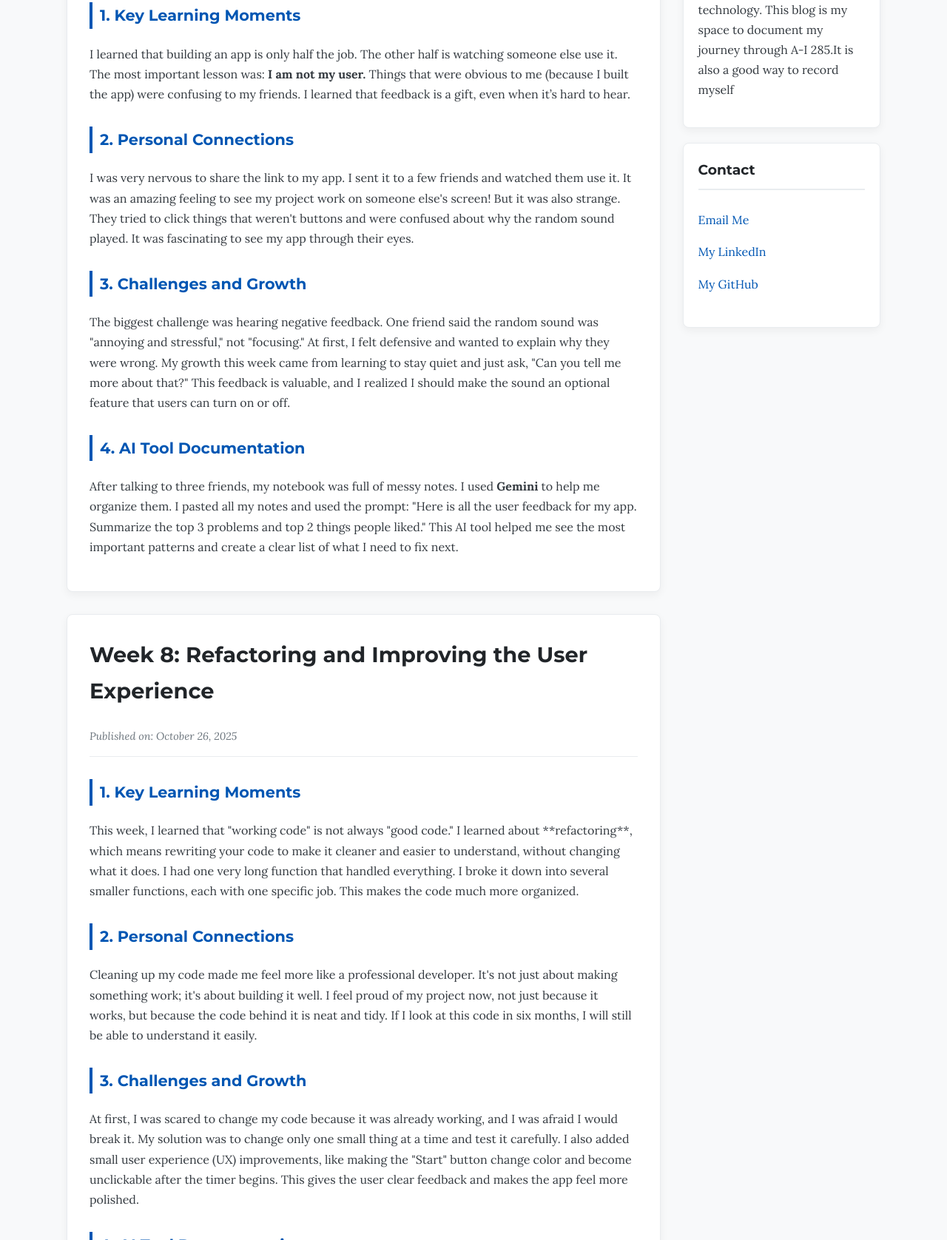
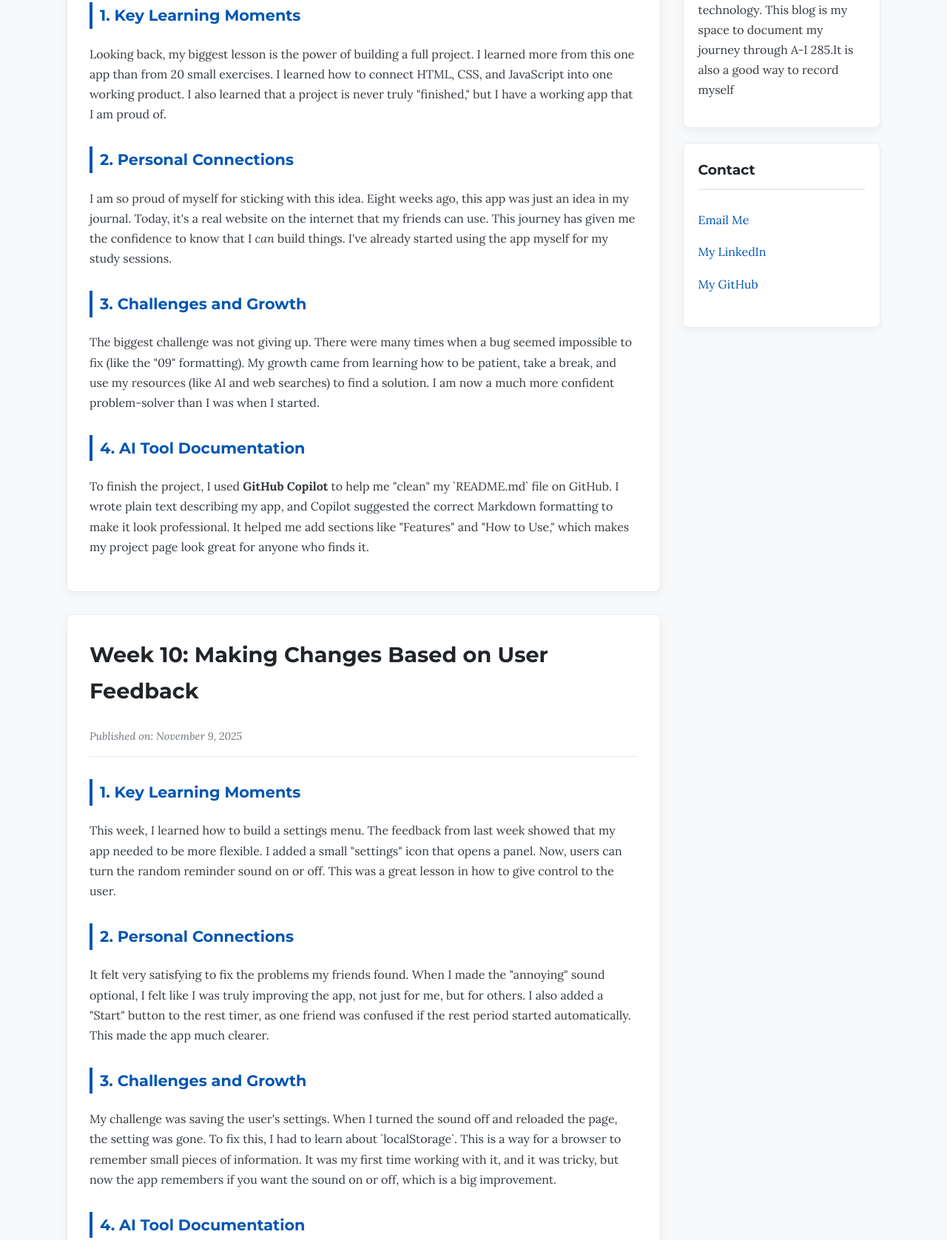
Before and after one commit to Bebop31-lab/my-reflection-blog, a plain HTML site: page index.html in a window 1280 px wide. Shown: the part 432-2108 px from the top of the page at 74% size. Drawn offline with Linux system fonts and the light colour scheme.

Commit message:
Update index.html

```diff
--- a/index.html
+++ b/index.html
@@ -21,6 +21,54 @@
     <div class="container main-content">
 
         <main>
+            <article class="post">
+                <h2>Week 11: Project Complete - Final Thoughts and What's Next</h2>
+                <p class="post-meta">Published on: November 16, 2025</p>
+
+                <h3>1. Key Learning Moments</h3>
+                <p>
+                    Looking back, my biggest lesson is the power of building a full project. I learned more from this one app than from 20 small exercises. I learned how to connect HTML, CSS, and JavaScript into one working product. I also learned that a project is never truly "finished," but I have a working app that I am proud of.
+                </T>
+
+                <h3>2. Personal Connections</h3>
+                <p>
+                    I am so proud of myself for sticking with this idea. Eight weeks ago, this app was just an idea in my journal. Today, it's a real website on the internet that my friends can use. This journey has given me the confidence to know that I <em>can</em> build things. I've already started using the app myself for my study sessions.
+                </p>
+
+                <h3>3. Challenges and Growth</h3>
+                <p>
+                    The biggest challenge was not giving up. There were many times when a bug seemed impossible to fix (like the "09" formatting). My growth came from learning how to be patient, take a break, and use my resources (like AI and web searches) to find a solution. I am now a much more confident problem-solver than I was when I started.
+                </p>
+
+                <h3>4. AI Tool Documentation</h3>
+                <p>
+                    To finish the project, I used <strong>GitHub Copilot</strong> to help me "clean" my `README.md` file on GitHub. I wrote plain text describing my app, and Copilot suggested the correct Markdown formatting to make it look professional. It helped me add sections like "Features" and "How to Use," which makes my project page look great for anyone who finds it.
+                </p>
+            </article>
+            <article class="post">
+                <h2>Week 10: Making Changes Based on User Feedback</h2>
+                <p class="post-meta">Published on: November 9, 2025</p>
+
+                <h3>1. Key Learning Moments</h3>
+                <p>
+                    This week, I learned how to build a settings menu. The feedback from last week showed that my app needed to be more flexible. I added a small "settings" icon that opens a panel. Now, users can turn the random reminder sound on or off. This was a great lesson in how to give control to the user.
+                </p>
+
+                <h3>2. Personal Connections</h3>
+                <p>
+                    It felt very satisfying to fix the problems my friends found. When I made the "annoying" sound optional, I felt like I was truly improving the app, not just for me, but for others. I also added a "Start" button to the rest timer, as one friend was confused if the rest period started automatically. This made the app much clearer.
+                </p>
+
+                <h3>3. Challenges and Growth</h3>
+                <p>
+                    My challenge was saving the user's settings. When I turned the sound off and reloaded the page, the setting was gone. To fix this, I had to learn about `localStorage`. This is a way for a browser to remember small pieces of information. It was my first time working with it, and it was tricky, but now the app remembers if you want the sound on or off, which is a big improvement.
+                </p>
+
+                <h3>4. AI Tool Documentation</h3>
+                <p>
+                    I used <strong>ChatGPT</strong> to learn `localStorage`. I asked, "How do I use localStorage to save a 'true/false' setting in JavaScript?" It gave me two small code examples, one for saving the setting (`setItem`) and one for reading it when the page loads (`getItem`). This clear, simple example was exactly what I needed to implement the feature quickly.
+                </p>
+            </article>
             <article class="post">
                 <h2>Week 9: Sharing My App and Learning from Feedback</h2>
                 <p class="post-meta">Published on: November 2, 2025</p>
```
